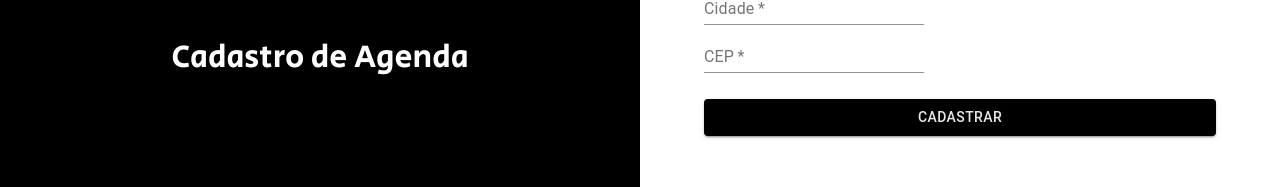
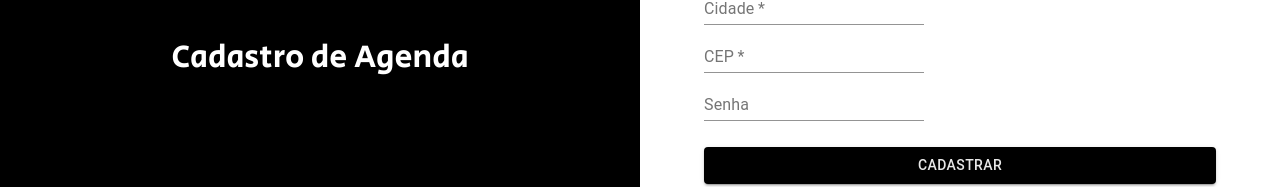
Before and after one commit to mbaldas/depraia-frontend, a React (Create React App) app in the folder depraia/: page /cadastro-ambulante in a window 1280 px wide. Shown: the part 595-782 px from the top of the page. Built offline with nearby package versions, Linux system fonts and the light colour scheme; no server answers; a web font is replaced by a local one.

Commit message:
fix cadastro de quiosque, grafico de quiosque

```diff
--- a/depraia/src/model/Ambulante.ts
+++ b/depraia/src/model/Ambulante.ts
@@ -11,7 +11,8 @@ export interface AmbulanteAsUser {
   email: string,
   endereco: Endereco,
   nome: string,
-  tipo: number
+  tipo: number,
+  senha: string
 }
 
 export interface Ambulante {
--- a/depraia/src/pages/Admin/CadastroAmbulante.tsx
+++ b/depraia/src/pages/Admin/CadastroAmbulante.tsx
@@ -44,7 +44,8 @@ export default function CadastroAmbulante() {
       cidade: "",
       cep: "",
       tipo: 2,
-      praia: ""
+      praia: "",
+      senha: ""
     },
     onSubmit: async (values) => {
       const endereco = new Endereco(
@@ -61,7 +62,8 @@ export default function CadastroAmbulante() {
         email: values.email,
         endereco: endereco,
         nome: values.nome,
-        tipo: 3
+        tipo: 3,
+        senha: values.senha
       };
       const ambulante = new NewAmbulante(ambulanteAsUser, praia);
 
@@ -187,6 +189,17 @@ export default function CadastroAmbulante() {
                   onChange={formik.handleChange}
                 />
               </div>
+              <div className="form-group">
+                <TextField
+                  id="senha"
+                  name="senha"
+                  label="Senha"
+                  type="password"
+                  autoComplete="current-password"
+                  value={formik.values.senha}
+                  onChange={formik.handleChange}
+                />
+              </div>
               <Button
                 variant="contained"
                 className="button--cadastro"
--- a/depraia/src/pages/Admin/CadastroQuiosque.tsx
+++ b/depraia/src/pages/Admin/CadastroQuiosque.tsx
@@ -36,7 +36,7 @@ export default function CadastroQuiosque() {
       nome: ""
     },
     onSubmit: async (values) => {
-      const quiosque = new NewQuiosque(values.nome, praias[0]);
+      const quiosque = new NewQuiosque(values.nome, selectedPraia!);
       const retorno = await QuiosqueService.createQuiosque(quiosque);
       if (retorno.status == 200) {
         setOpen(true);
--- a/depraia/src/pages/Graphs/GraphAmbulante.tsx
+++ b/depraia/src/pages/Graphs/GraphAmbulante.tsx
@@ -59,6 +59,7 @@ const GraphAmbulante: React.FC = () => {
       var expectedObj: any[] = [];
 
       praias.map((response: any) => {
+        console.log(praias);
         const praia = response.ambulantes.map(
           (ambulante: { user: any; produto: any[] }) => ({
             praia: response.nome,
--- a/depraia/src/pages/Graphs/GraphPraia.tsx
+++ b/depraia/src/pages/Graphs/GraphPraia.tsx
@@ -46,7 +46,8 @@ const GraphPraia: React.FC = () => {
       {
         name: "Pessoas",
         data: selectedPraia?.agendas.map((p: any) => {
-          return p.usuarios.length;
+          if (p.usuarios) return p.usuarios.length;
+          return 0;
         })
       }
     ]
--- a/depraia/src/pages/MeusProdutos/CadastrarProdutos.tsx
+++ b/depraia/src/pages/MeusProdutos/CadastrarProdutos.tsx
@@ -8,9 +8,6 @@ import ProdutoService from "../../service/ProdutoService";
 import AmbulanteService from "../../service/AmbulanteService";
 import { Produto } from "../../model/Produto";
 import MenuMeusProdutos from "./MenuMeusProdutos";
-import Snackbar from "@material-ui/core/Snackbar";
-import MuiAlert, { AlertProps } from "@material-ui/lab/Alert";
-import { useLocalStorage } from "../../hooks/localStorage";
 import Snackbar from "@material-ui/core/Snackbar";
 import MuiAlert, { AlertProps } from "@material-ui/lab/Alert";
 import { useLocalStorage } from "../../hooks/localStorage";
--- a/depraia/src/service/QuiosqueService.ts
+++ b/depraia/src/service/QuiosqueService.ts
@@ -4,6 +4,7 @@ import NewQuiosque from "../model/NewQuiosque";
 // eslint-disable-next-line import/no-anonymous-default-export
 export default {
   async createQuiosque(quiosque: NewQuiosque) {
+    debugger;
     axios.defaults.headers = {
       'Content-Type': 'application/json'
     };
```
